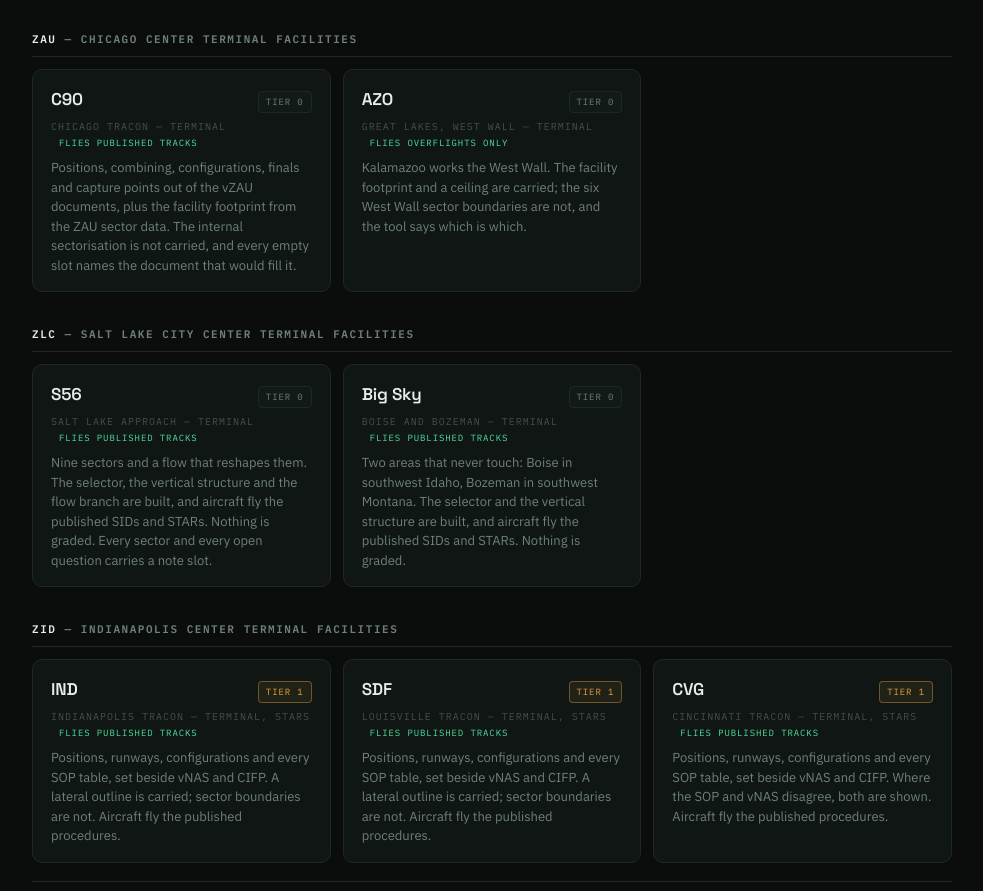
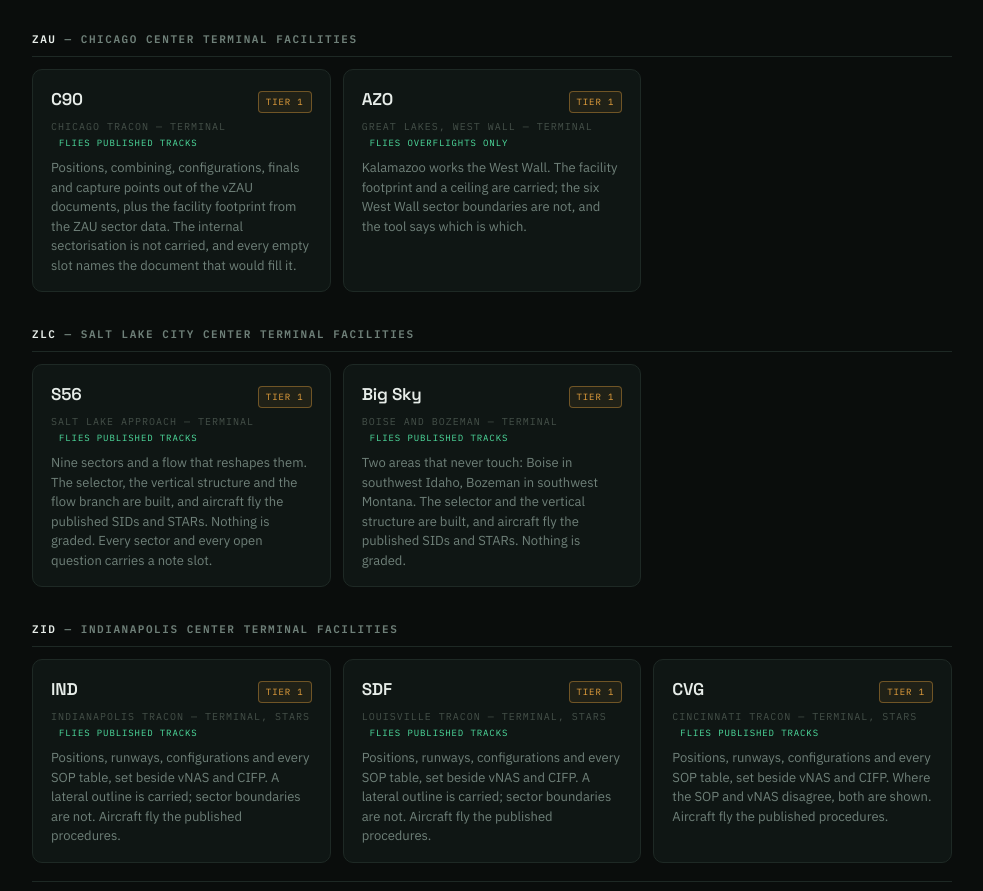
Before and after one commit to Ml0130-Code-Base/Vatsim-Training-Tools, a plain HTML site: page site/index.html in a window 1280 px wide. Shown: the part 980-1871 px from the top of the page, without its empty margins (148-1131 px from the left). Drawn offline with Linux system fonts and the light colour scheme.

Commit message:
Root: README and landing page match the tree - Tier 1 decks, OpenSpec, harnesses (#80)
README.md:
- C90, AZO, S56 and Big Sky are Tier 1 (since 2026-10-28, #42 #46),
  and no tool sits at Tier 0 any more
- the repository map lists openspec/ (config, specs, changes)
- the facility-folder paragraph states the reference layer every
  Tier 1 folder now has, and the three gaps: ZLC has no source
  document index, M98 keeps its SIDs in claude_MSP_SID_Reference.md,
  ZMP Center has no CIFP procedures file
- Working on this: how specs and changes relate to issues, that a spec
  never states an aviation value, and the ARTCC spec-folder check
- every deck has a smoke test; eight have a browser runner and pass
  (IND, SDF, CVG re-run 2026-11-18); R90 and ZMP Center have only the
  .mjs (#69)
- the site is about 3.7 MB (3,673,873 bytes, built 2026-11-18), and
  the workflow also fires on its own file

site/index.html: the same four decks move from tier 0 to tier 1 in the
manifest; blurbs unchanged. sh build-site.sh still stages 10 tools plus
the landing page.

Co-Authored-By: Claude Opus 5.5 <noreply@anthropic.com>

```diff
--- a/site/index.html
+++ b/site/index.html
@@ -232,13 +232,13 @@
     {slug:'zmp',    src:'ZMP/ZMP/zmp-drill-deck.html',          artcc:'ZMP', name:'ZMP',     kind:'Minneapolis Center — en route, ERAM',    ns:'ZD',  tier:1, blurb:'Thirty-three sectors, six areas, and the en route procedures that actually get graded. Every number traces to ZMP 7200.1O or the vNAS facility record.'},
     {slug:'r90',    src:'ZMP/R90/r90-drill-deck.html',          artcc:'ZMP', name:'R90',     kind:'Omaha TRACON — terminal, STARS',         ns:'RD',  tier:1, blurb:'Six positions, three fields, and a hard airspace lid that changes over Lincoln. Sector boundaries are pictures in every source document, so nothing spatial is claimed.', fly:'flies published tracks'},
 
-    {slug:'c90',    src:'ZAU/C90/c90-drill-deck.html',          artcc:'ZAU', name:'C90',     kind:'Chicago TRACON — terminal',              ns:'DD',  tier:0, blurb:'Positions, combining, configurations, finals and capture points out of the vZAU documents, plus the facility footprint from the ZAU sector data. The internal sectorisation is not carried, and every empty slot names the document that would fill it.', fly:'flies published tracks'},
+    {slug:'c90',    src:'ZAU/C90/c90-drill-deck.html',          artcc:'ZAU', name:'C90',     kind:'Chicago TRACON — terminal',              ns:'DD',  tier:1, blurb:'Positions, combining, configurations, finals and capture points out of the vZAU documents, plus the facility footprint from the ZAU sector data. The internal sectorisation is not carried, and every empty slot names the document that would fill it.', fly:'flies published tracks'},
 
-    {slug:'azo',    src:'ZAU/AZO/azo-drill-deck.html',          artcc:'ZAU', name:'AZO',     kind:'Great Lakes, West Wall — terminal',      ns:'DD',  tier:0, blurb:'Kalamazoo works the West Wall. The facility footprint and a ceiling are carried; the six West Wall sector boundaries are not, and the tool says which is which.', fly:'flies overflights only'},
+    {slug:'azo',    src:'ZAU/AZO/azo-drill-deck.html',          artcc:'ZAU', name:'AZO',     kind:'Great Lakes, West Wall — terminal',      ns:'DD',  tier:1, blurb:'Kalamazoo works the West Wall. The facility footprint and a ceiling are carried; the six West Wall sector boundaries are not, and the tool says which is which.', fly:'flies overflights only'},
 
-    {slug:'s56',    src:'ZLC/S56/s56-drill-deck.html',          artcc:'ZLC', name:'S56',     kind:'Salt Lake approach — terminal',          ns:'ZLC', tier:0, blurb:'Nine sectors and a flow that reshapes them. The selector, the vertical structure and the flow branch are built, and aircraft fly the published SIDs and STARs. Nothing is graded. Every sector and every open question carries a note slot.', fly:'flies published tracks'},
+    {slug:'s56',    src:'ZLC/S56/s56-drill-deck.html',          artcc:'ZLC', name:'S56',     kind:'Salt Lake approach — terminal',          ns:'ZLC', tier:1, blurb:'Nine sectors and a flow that reshapes them. The selector, the vertical structure and the flow branch are built, and aircraft fly the published SIDs and STARs. Nothing is graded. Every sector and every open question carries a note slot.', fly:'flies published tracks'},
 
-    {slug:'bigsky', src:'ZLC/Big Sky/bigsky-drill-deck.html',   artcc:'ZLC', name:'Big Sky', kind:'Boise and Bozeman — terminal',           ns:'ZLC', tier:0, blurb:'Two areas that never touch: Boise in southwest Idaho, Bozeman in southwest Montana. The selector and the vertical structure are built, and aircraft fly the published SIDs and STARs. Nothing is graded.', fly:'flies published tracks'},
+    {slug:'bigsky', src:'ZLC/Big Sky/bigsky-drill-deck.html',   artcc:'ZLC', name:'Big Sky', kind:'Boise and Bozeman — terminal',           ns:'ZLC', tier:1, blurb:'Two areas that never touch: Boise in southwest Idaho, Bozeman in southwest Montana. The selector and the vertical structure are built, and aircraft fly the published SIDs and STARs. Nothing is graded.', fly:'flies published tracks'},
 
     {slug:'ind',    src:'ZID/IND/ind-drill-deck.html',          artcc:'ZID', name:'IND',     kind:'Indianapolis TRACON — terminal, STARS',  ns:'IND', tier:1, blurb:'Positions, runways, configurations and every SOP table, set beside vNAS and CIFP. A lateral outline is carried; sector boundaries are not. Aircraft fly the published procedures.', fly:'flies published tracks'},
 
```
Also changed, not shown: 1 other file.
